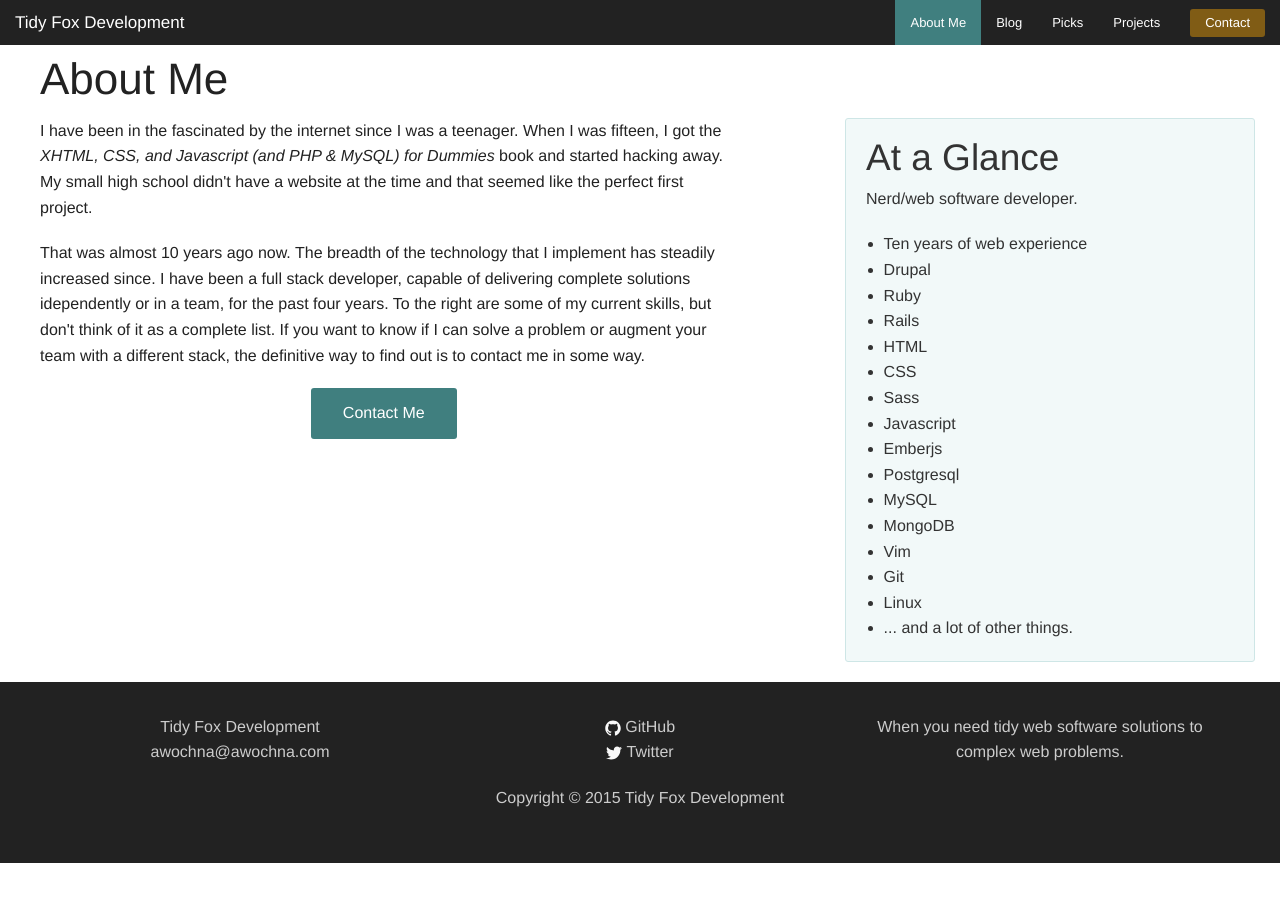
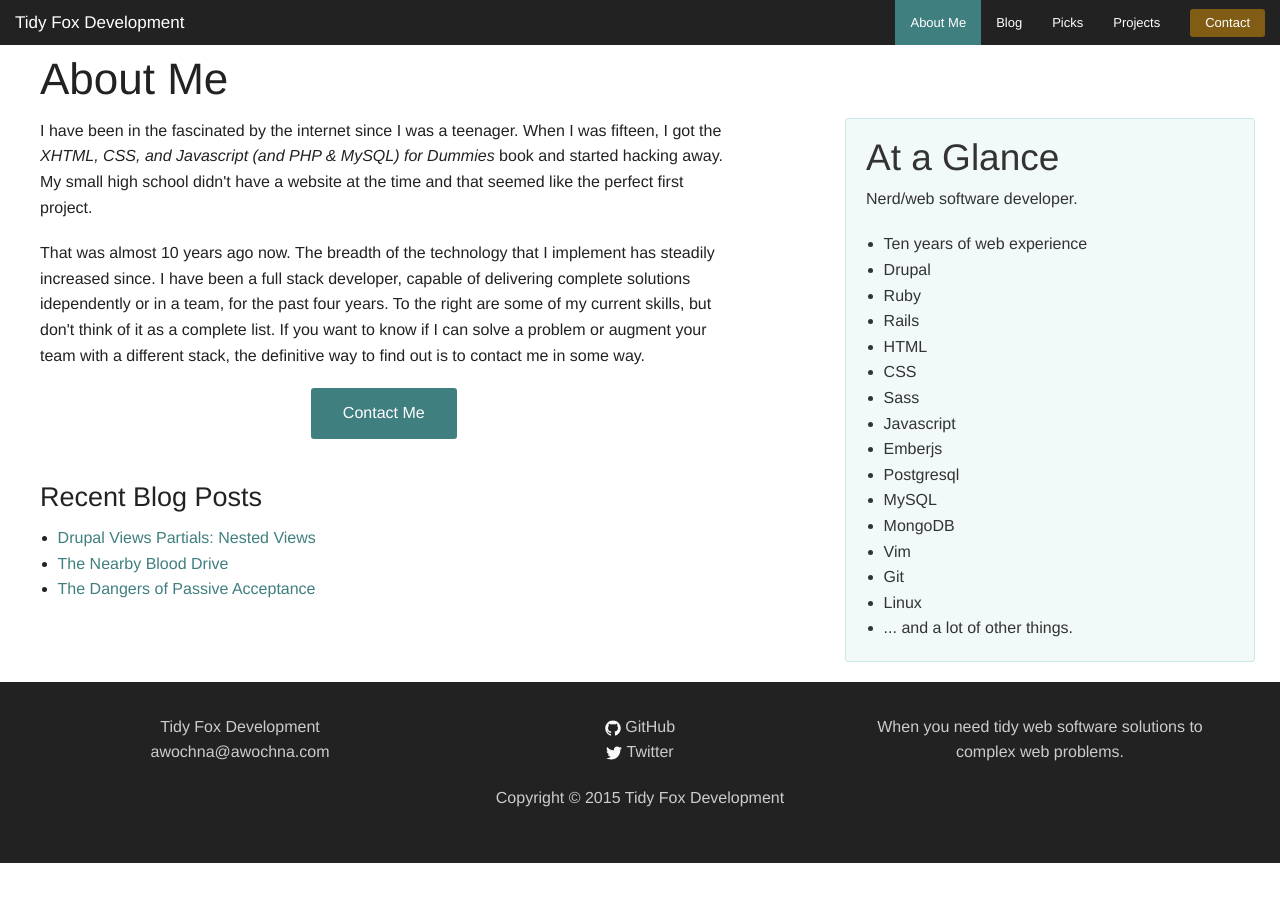
Before and after one commit to awochna/jekyll-blog, a Jekyll site: the page built from about.html, in a window 1280 px wide. Built offline with Jekyll 4.4.1, drawn with Linux system fonts in a browser that asks for light colours.

Commit message:
Add recent blog posts to about page

```diff
--- a/about.html
+++ b/about.html
@@ -41,5 +41,11 @@ permalink: /about/
     <p class="text-center">
       <a href="{{ "/contact/" | prepend: site.baseurl }}" class="radius button">Contact Me</a>
     </p>
+    <h3>Recent Blog Posts</h3>
+    <ul>
+    {% for post in site.posts limit:3 %}
+      <li><a href="{{ post.url | prepend: site.baseurl }}">{{ post.title }}</a></li>
+    {% endfor %}
+    </ul>
   </div>
 </div>
```
